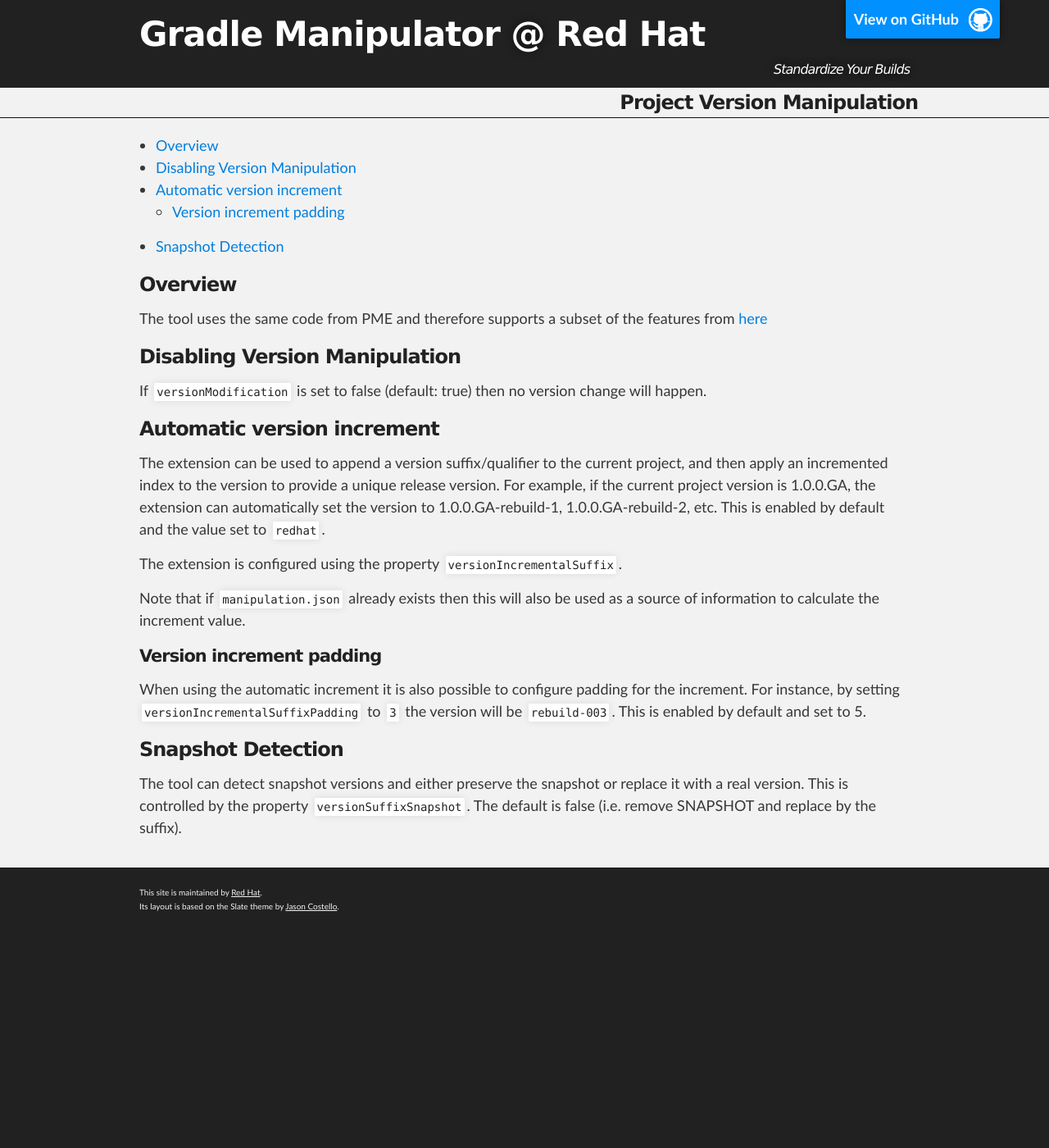
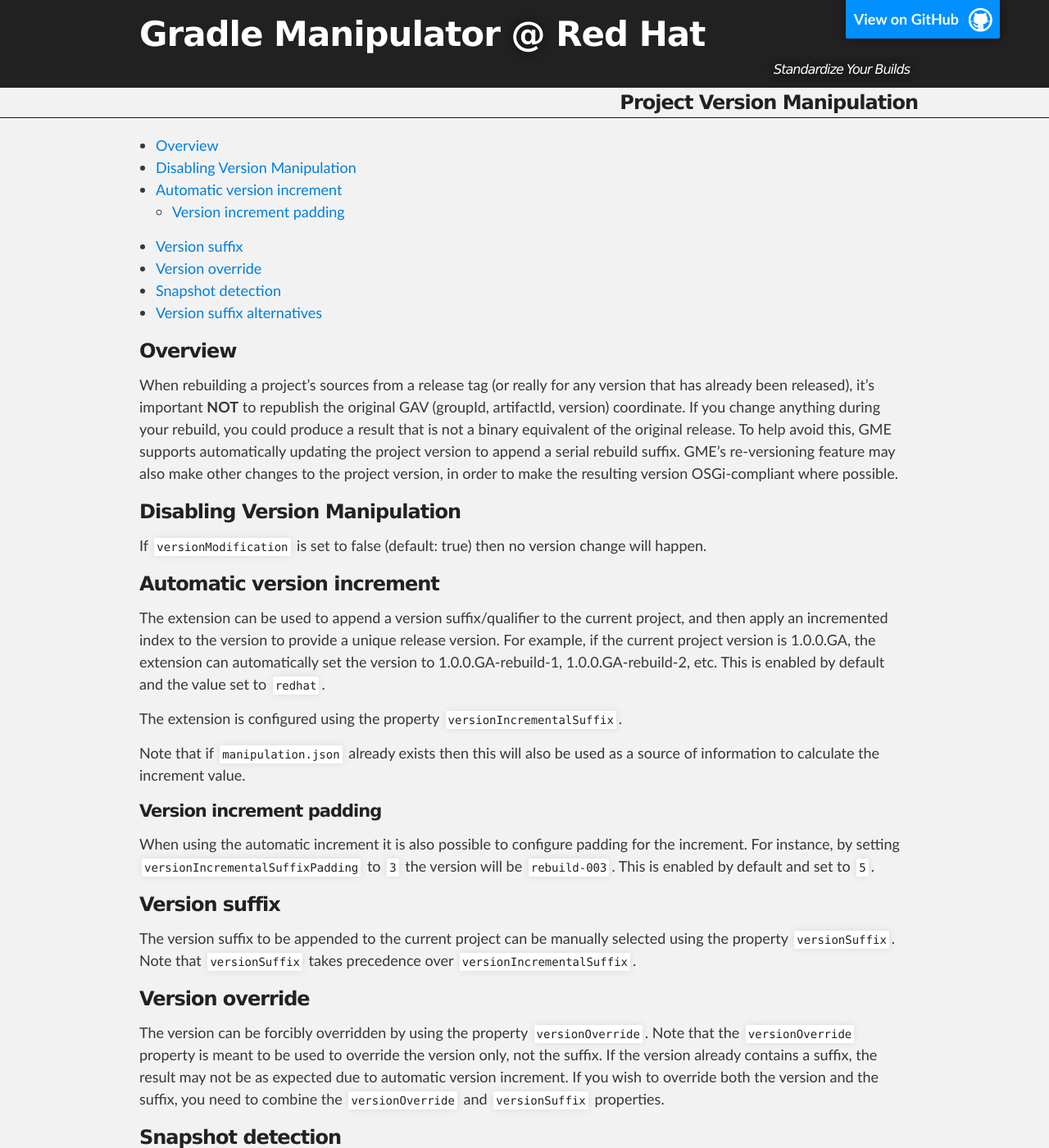
Before and after one commit to project-ncl/gradle-manipulator, a Jekyll site: the page built from guide/project-version-manip.md, in a window 1280 px wide and 1400 px high. Shown: the whole window at 82% size. Built offline with Jekyll 4.4.1, drawn with Linux system fonts in a browser that asks for light colours; some of the changed text lies outside the part shown.

Commit message:
NCL-6118: Clarify which version properties are supported

```diff
--- a/guide/project-version-manip.md
+++ b/guide/project-version-manip.md
@@ -7,7 +7,12 @@ title: "Project Version Manipulation"
 
 ### Overview
 
-The tool uses the same code from PME and therefore supports a subset of the features from [here](https://release-engineering.github.io/pom-manipulation-ext/guide/project-version-manip.html)
+When rebuilding a project's sources from a release tag (or really for any version that has already been released), it's
+important **NOT** to republish the original GAV (groupId, artifactId, version) coordinate. If you change anything during
+your rebuild, you could produce a result that is not a binary equivalent of the original release. To help avoid this,
+GME supports automatically updating the project version to append a serial rebuild suffix. GME's re-versioning feature
+may also make other changes to the project version, in order to make the resulting version OSGi-compliant where
+possible.
 
 ### Disabling Version Manipulation
 
@@ -15,16 +20,41 @@ If `versionModification` is set to false (default: true) then no version change
 
 ### Automatic version increment
 
-The extension can be used to append a version suffix/qualifier to the current project, and then apply an incremented index to the version to provide a unique release version.  For example, if the current project version is 1.0.0.GA, the extension can automatically set the version to 1.0.0.GA-rebuild-1, 1.0.0.GA-rebuild-2, etc. This is enabled by default and the value set to `redhat`.
+The extension can be used to append a version suffix/qualifier to the current project, and then apply an incremented
+index to the version to provide a unique release version.  For example, if the current project version is 1.0.0.GA, the
+extension can automatically set the version to 1.0.0.GA-rebuild-1, 1.0.0.GA-rebuild-2, etc. This is enabled by default
+and the value set to `redhat`.
 
 The extension is configured using the property `versionIncrementalSuffix`.
 
-Note that if `manipulation.json` already exists then this will also be used as a source of information to calculate the increment value.
+Note that if `manipulation.json` already exists then this will also be used as a source of information to calculate the
+increment value.
 
 #### Version increment padding
 
-When using the automatic increment it is also possible to configure padding for the increment. For instance, by setting `versionIncrementalSuffixPadding` to `3` the version will be `rebuild-003`. This is enabled by default and set to 5.
+When using the automatic increment it is also possible to configure padding for the increment. For instance, by setting
+`versionIncrementalSuffixPadding` to `3` the version will be `rebuild-003`. This is enabled by default and set to `5`.
 
-### Snapshot Detection
+### Version suffix
 
-The tool can detect snapshot versions and either preserve the snapshot or replace it with a real version. This is controlled by the property `versionSuffixSnapshot`. The default is false (i.e. remove SNAPSHOT and replace by the suffix).
+The version suffix to be appended to the current project can be manually selected using the property `versionSuffix`.
+Note that `versionSuffix` takes precedence over `versionIncrementalSuffix`.
+
+### Version override
+
+The version can be forcibly overridden by using the property `versionOverride`.  Note that the `versionOverride`
+property is meant to be used to override the version only, not the suffix. If the version already contains a suffix, the
+result may not be as expected due to automatic version increment. If you wish to override both the version and the
+suffix, you need to combine the `versionOverride` and `versionSuffix` properties.
+
+### Snapshot detection
+
+The tool can detect snapshot versions and either preserve the snapshot or replace it with a real version. This is
+controlled by the property `versionSuffixSnapshot`. The default is false (i.e. remove `SNAPSHOT` and replace by the
+suffix).
+
+### Version suffix alternatives
+
+It is possible to pass in a comma separated list of alternate suffixes via the property `versionSuffixAlternatives`. The
+default value `redhat` will be applied if the current suffix does not match. This is used during dependency alignment to
+validate strict alignment between differing suffix types (from the input REST or BOM data).
```
